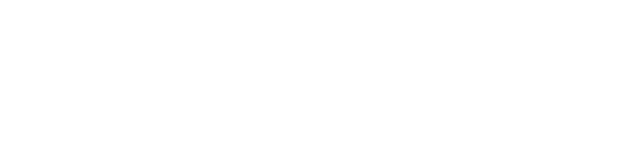
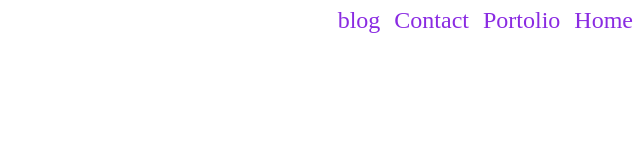
Before and after one commit to Prudence6/assessment, a plain HTML site: page index.html in a window 1280 px wide. Shown: the whole page, without its empty margins (640-1280 px from the left). Drawn offline with Linux system fonts and the light colour scheme.

Commit message:
Implementing on the index page

```diff
--- a/index.html
+++ b/index.html
@@ -1,12 +1,26 @@
 <!DOCTYPE html>
 <html lang="en">
+
 <head>
     <meta charset="UTF-8">
     <meta http-equiv="X-UA-Compatible" content="IE=edge">
     <meta name="viewport" content="width=device-width, initial-scale=1.0">
-    <title>Document</title>
+    <title>Index</title>
+    <link rel="stylesheet" href="style.css">
 </head>
+
 <body>
+    <header>
+        <nav>
+            <ul class="menu">
+                <li>Home</li>
+                <li>Portolio</li>
+                <li>Contact</li>
+                <li>blog</li>
+            </ul>
+        </nav>
+    </header>
 
 </body>
+
 </html>
--- /dev/null
+++ b/style.css
@@ -0,0 +1,29 @@
+* {
+    box-sizing: border-box;
+    margin: 0;
+    padding: 0;
+
+}
+li, a, button{
+    font-weight: 500;
+    font-size: x-large;
+    color:blueviolet;
+    text-decoration: none;
+    list-style: none;
+}
+header {
+    display: inline;
+    /* justify-content: flex-end; */
+    align-items: center;
+    /* padding: 30px 10%; */
+}
+
+.menu li {
+        display: inline;
+        list-style-type: none;
+        margin: 5px;
+        padding: 2px;
+        /* align-items: flex-start */
+        float: right;
+
+}
```
